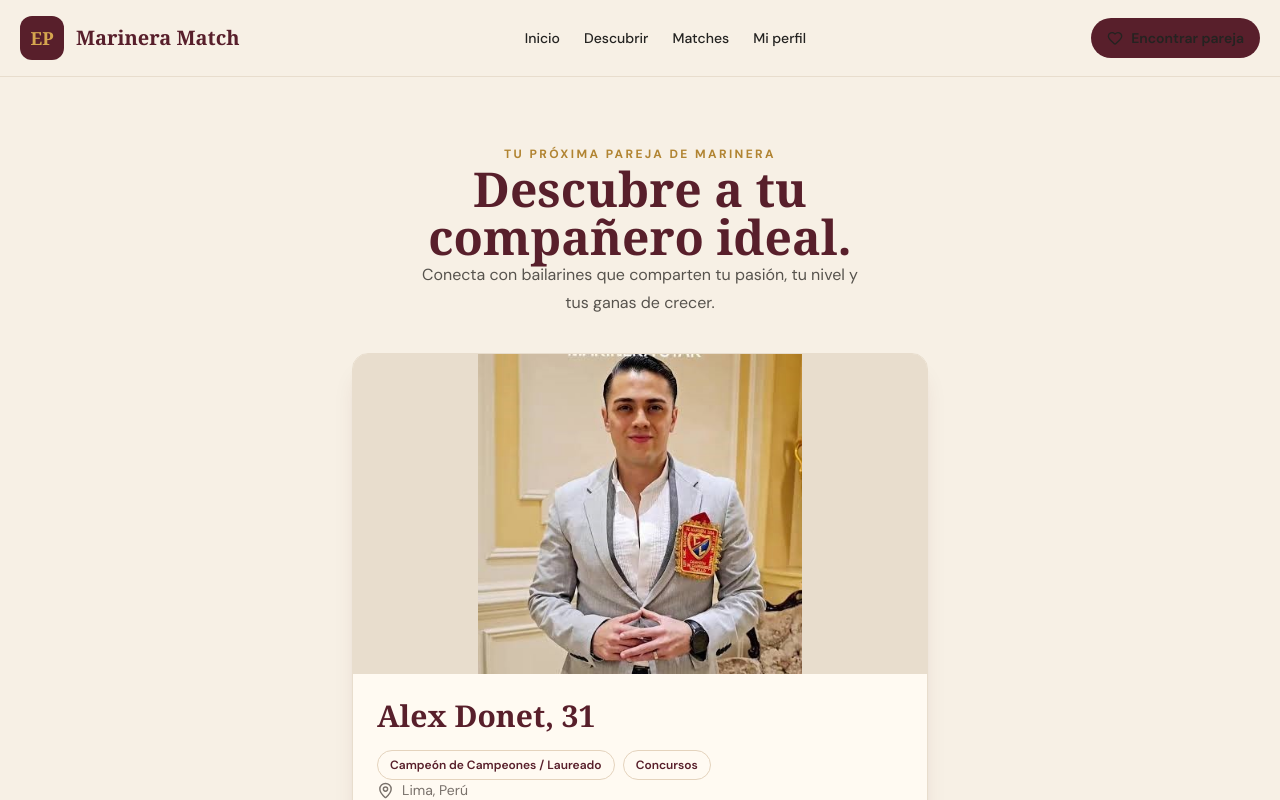
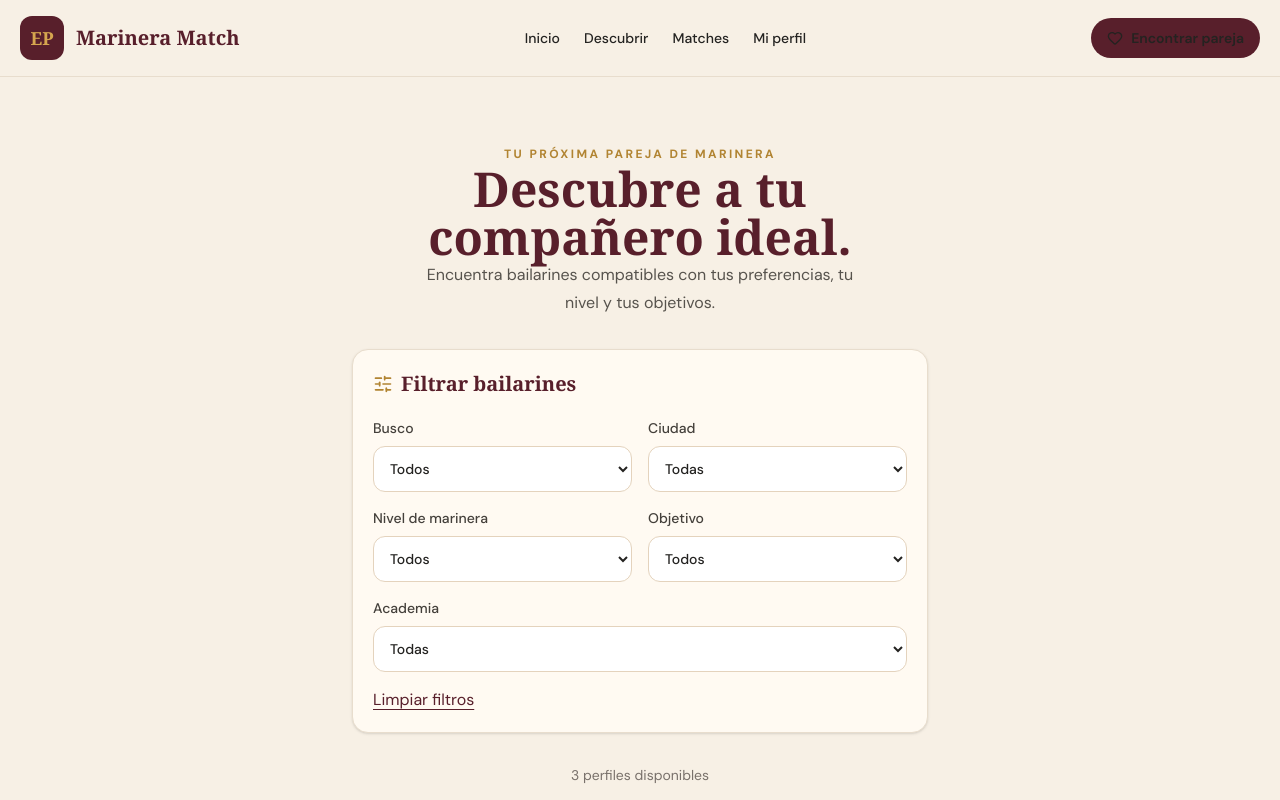
Before and after one commit to shacogod2612/Marinera-Match, a React (Vite) app: page /descubrir in a window 1280 px wide. Shown: the top 800 px of the page. Built offline with nearby package versions, Linux system fonts and the light colour scheme.

Commit message:
feat: mejora filtros y tarjetas de bailarines

```diff
--- a/src/components/ProfileCard.jsx
+++ b/src/components/ProfileCard.jsx
@@ -15,12 +15,17 @@ function ProfileCard({ bailarín }) {
       <div className="p-6">
         <div className="flex flex-wrap items-center justify-between gap-2">
           <h2 className="font-serif text-3xl font-bold text-[#581f2b]">
-            {bailarín.nombre}, {bailarín.edad}
+            {bailarín.nombre}, {bailarín.edad},
           </h2>
         </div>
 
         <div className="mt-4 flex flex-wrap gap-2">
-          {[bailarín.nivel, bailarín.objetivo].map((etiqueta) => (
+            {[
+              bailarín.sexo,
+              bailarín.nivel,
+              bailarín.objetivo,
+              bailarín.academia,
+            ].map((etiqueta) => (
               <span
                 key={etiqueta}
                 className="rounded-full border border-[#e4d3bd] px-3 py-1.5 text-xs font-semibold text-[#581f2b]"
@@ -38,6 +43,10 @@ function ProfileCard({ bailarín }) {
         <p className="mt-4 leading-7 text-stone-700">
           {bailarín.descripcion}
         </p>
+
+          <h3 className="mt-4 leading-7 text-[#581f2b]">
+          Academia: {bailarín.academia}
+        </h3>
       </div>
     </article>
   );
--- a/src/data/bailarines.js
+++ b/src/data/bailarines.js
@@ -4,9 +4,11 @@ export const bailarines = [
     id: 1,
     nombre: "Alex Donet",
     edad: 31,
+    sexo: "Masculino",
     ciudad: "Lima",
-    nivel: "Campeón de Campeones / Laureado",
+    nivel: "Avanzado",
     objetivo: "Concursos",
+    academia: "Alex Donet",
     descripcion:
       "Busco una pareja para entrenar, mejorar la técnica y prepararnos para nuevos retos.",
     imagen: "/img/alex.jfif",
@@ -15,9 +17,11 @@ export const bailarines = [
     id: 2,
     nombre: "Valeria",
     edad: 21,
+    sexo: "Femenino",
     ciudad: "Trujillo",
-    nivel: "Avanzado",
+    nivel: "Medio",
     objetivo: "Práctica",
+    academia: "Pañuelos al Aire",
     descripcion:
       "Me encanta la marinera y quiero compartir entrenamientos con una pareja comprometida.",
     imagen: "https://images.unsplash.com/photo-1534528741775-53994a69daeb?w=800",
@@ -26,9 +30,11 @@ export const bailarines = [
     id: 3,
     nombre: "Diego",
     edad: 25,
+    sexo: "Masculino",
     ciudad: "Lima",
-    nivel: "Avanzado",
+    nivel: "Principiante",
     objetivo: "Concursos",
+    academia: "Todas Sangres",
     descripcion:
       "Busco una compañera con ganas de entrenar y participar en competencias.",
     imagen: "https://images.unsplash.com/photo-1506794778202-cad84cf45f1d?w=800",
--- a/src/pages/Discover.jsx
+++ b/src/pages/Discover.jsx
@@ -6,57 +6,136 @@ import {
   Star,
   RotateCcw,
   HandHeart,
+  SlidersHorizontal,
 } from "lucide-react";
 
 import { bailarines } from "../data/bailarines";
 import ProfileCard from "../components/ProfileCard";
 
+const filtrosIniciales = {
+  sexo: "Todos",
+  ciudad: "Todas",
+  nivel: "Todos",
+  objetivo: "Todos",
+  academia: "Todas",
+};
+
 function Discover() {
-  const [indice, setIndice] = useState(0);
+  const [filtros, setFiltros] = useState(filtrosIniciales);
+  const [vistos, setVistos] = useState([]);
   const [likes, setLikes] = useState([]);
   const [destacados, setDestacados] = useState([]);
 
-  const sinPerfiles = indice >= bailarines.length;
-  const bailarínActual = bailarines[indice];
+  // Obtenemos las opciones directamente de los datos.
+  const ciudades = [
+    "Todas",
+    ...new Set(bailarines.map((b) => b.ciudad)),
+  ];
+
+  const academias = [
+    "Todas",
+    ...new Set(
+      bailarines
+        .map((b) => b.academia)
+        .filter(Boolean)
+    ),
+  ];
+
+  const perfilesFiltrados = bailarines.filter((bailarin) => {
+    return (
+      (filtros.sexo === "Todos" ||
+        bailarin.sexo === filtros.sexo) &&
+      (filtros.ciudad === "Todas" ||
+        bailarin.ciudad === filtros.ciudad) &&
+      (filtros.nivel === "Todos" ||
+        bailarin.nivel === filtros.nivel) &&
+      (filtros.objetivo === "Todos" ||
+        bailarin.objetivo === filtros.objetivo) &&
+      (filtros.academia === "Todas" ||
+        bailarin.academia === filtros.academia)
+    );
+  });
+
+  const perfilesDisponibles = perfilesFiltrados.filter(
+    (bailarin) => !vistos.includes(bailarin.id)
+  );
+
+  const bailarínActual = perfilesDisponibles[0];
+
+  function actualizarFiltro(campo, valor) {
+    setFiltros((actuales) => ({
+      ...actuales,
+      [campo]: valor,
+    }));
+  }
 
   function pasarPerfil() {
-    if (sinPerfiles) return;
+    if (!bailarínActual) return;
 
-    setIndice((actual) => actual + 1);
+    setVistos((actuales) =>
+      actuales.includes(bailarínActual.id)
+        ? actuales
+        : [...actuales, bailarínActual.id]
+    );
   }
 
   function darLike() {
-    if (sinPerfiles) return;
+    if (!bailarínActual) return;
 
-    setLikes((actuales) => [
-      ...actuales,
-      bailarínActual.id,
-    ]);
+    setLikes((actuales) =>
+      actuales.includes(bailarínActual.id)
+        ? actuales
+        : [...actuales, bailarínActual.id]
+    );
 
     pasarPerfil();
   }
 
   function destacarPerfil() {
-    if (sinPerfiles) return;
+    if (!bailarínActual) return;
 
-    setDestacados((actuales) => [
-      ...actuales,
-      bailarínActual.id,
-    ]);
+    setDestacados((actuales) =>
+      actuales.includes(bailarínActual.id)
+        ? actuales
+        : [...actuales, bailarínActual.id]
+    );
 
     pasarPerfil();
   }
 
   function reiniciarBusqueda() {
-    setIndice(0);
+    setFiltros(filtrosIniciales);
+    setVistos([]);
     setLikes([]);
     setDestacados([]);
+  }
+
+  const clasesSelect =
+    "mt-2 w-full rounded-xl border border-[#e4d3bd] bg-white px-3 py-3 text-sm text-[#242321] outline-none focus:border-[#581f2b] focus:ring-2 focus:ring-[#581f2b]/10";
+
+  function CampoFiltro({ etiqueta, valor, campo, opciones }) {
+    return (
+      <label className="block text-sm font-medium text-stone-700">
+        {etiqueta}
+        <select
+          value={valor}
+          onChange={(e) => actualizarFiltro(campo, e.target.value)}
+          className={clasesSelect}
+        >
+          {opciones.map((opcion) => (
+            <option key={opcion} value={opcion}>
+              {opcion}
+            </option>
+          ))}
+        </select>
+      </label>
+    );
   }
 
   return (
     <main className="min-h-[75vh] bg-[#f7f0e5] px-4 py-12 sm:px-6 sm:py-16">
       <div className="mx-auto max-w-xl">
-        <header className="mb-9 text-center">
+        <header className="mb-8 text-center">
           <span className="text-xs font-bold tracking-[0.2em] text-[#b18432]">
             TU PRÓXIMA PAREJA DE MARINERA
           </span>
@@ -66,18 +145,79 @@ function Discover() {
           </h1>
 
           <p className="mx-auto mt-4 max-w-md leading-7 text-stone-600">
-            Conecta con bailarines que comparten tu pasión,
-            tu nivel y tus ganas de crecer.
+            Encuentra bailarines compatibles con tus preferencias,
+            tu nivel y tus objetivos.
           </p>
         </header>
 
-        {!sinPerfiles ? (
+        <section className="mb-8 rounded-2xl border border-[#e8ddcd] bg-[#fffaf2] p-5 shadow-sm">
+          <div className="mb-5 flex items-center gap-2">
+            <SlidersHorizontal size={20} className="text-[#b18432]" />
+            <h2 className="font-serif text-xl font-bold text-[#581f2b]">
+              Filtrar bailarines
+            </h2>
+          </div>
+
+          <div className="grid gap-4 sm:grid-cols-2">
+            <CampoFiltro
+              etiqueta="Busco"
+              campo="sexo"
+              valor={filtros.sexo}
+              opciones={["Todos", "Masculino", "Femenino"]}
+            />
+
+            <CampoFiltro
+              etiqueta="Ciudad"
+              campo="ciudad"
+              valor={filtros.ciudad}
+              opciones={ciudades}
+            />
+
+            <CampoFiltro
+              etiqueta="Nivel de marinera"
+              campo="nivel"
+              valor={filtros.nivel}
+              opciones={[
+                "Todos",
+                "Principiante",
+                "Medio",
+                "Avanzado",
+              ]}
+            />
+
+            <CampoFiltro
+              etiqueta="Objetivo"
+              campo="objetivo"
+              valor={filtros.objetivo}
+              opciones={["Todos", "Práctica", "Concursos"]}
+            />
+
+            <div className="sm:col-span-2">
+              <CampoFiltro
+                etiqueta="Academia"
+                campo="academia"
+                valor={filtros.academia}
+                opciones={academias}
+              />
+            </div>
+          </div>
+
+          <button
+            type="button"
+            onClick={() => setFiltros(filtrosIniciales)}
+            className="mt-4 text-sm font-semibold text-[#581f2b] underline underline-offset-4 hover:text-[#8a3b4a]"
+          >
+            Limpiar filtros
+          </button>
+        </section>
+
+        <p className="mb-4 text-center text-sm text-stone-500">
+          {perfilesDisponibles.length} perfiles disponibles
+        </p>
+
+        {bailarínActual ? (
           <>
             <ProfileCard bailarín={bailarínActual} />
-
-            <p className="mt-4 text-center text-sm text-stone-500">
-              Perfil {indice + 1} de {bailarines.length}
-            </p>
 
             <div className="mt-6 flex items-center justify-center gap-5">
               <button
@@ -110,25 +250,17 @@ function Discover() {
                 <Heart size={28} />
               </button>
             </div>
-
-            <p className="mt-5 text-center text-xs text-stone-500">
-              {likes.length} likes · {destacados.length} destacados
-            </p>
           </>
         ) : (
           <div className="rounded-2xl border border-[#e8ddcd] bg-[#fffaf2] px-6 py-12 text-center shadow-lg">
-            <HandHeart
-              size={48}
-              className="mx-auto text-[#b18432]"
-            />
+            <HandHeart size={48} className="mx-auto text-[#b18432]" />
 
             <h2 className="mt-5 font-serif text-2xl font-bold text-[#581f2b]">
-              ¡Has conocido a todos!
+              No hay más perfiles
             </h2>
 
             <p className="mt-3 leading-7 text-stone-600">
-              Por ahora no quedan más perfiles. Puedes
-              volver a empezar tu búsqueda.
+              Prueba otros filtros o reinicia tu búsqueda.
             </p>
 
             <button
@@ -137,10 +269,14 @@ function Discover() {
               className="mt-6 inline-flex items-center gap-2 rounded-full bg-[#581f2b] px-5 py-3 font-semibold text-white transition hover:bg-[#71303d]"
             >
               <RotateCcw size={17} />
-              Volver a explorar
+              Reiniciar búsqueda
             </button>
           </div>
         )}
+
+        <p className="mt-5 text-center text-xs text-stone-500">
+          {likes.length} likes · {destacados.length} destacados
+        </p>
       </div>
     </main>
   );
```
Lines whose indentation alone changed are shown as unchanged.
